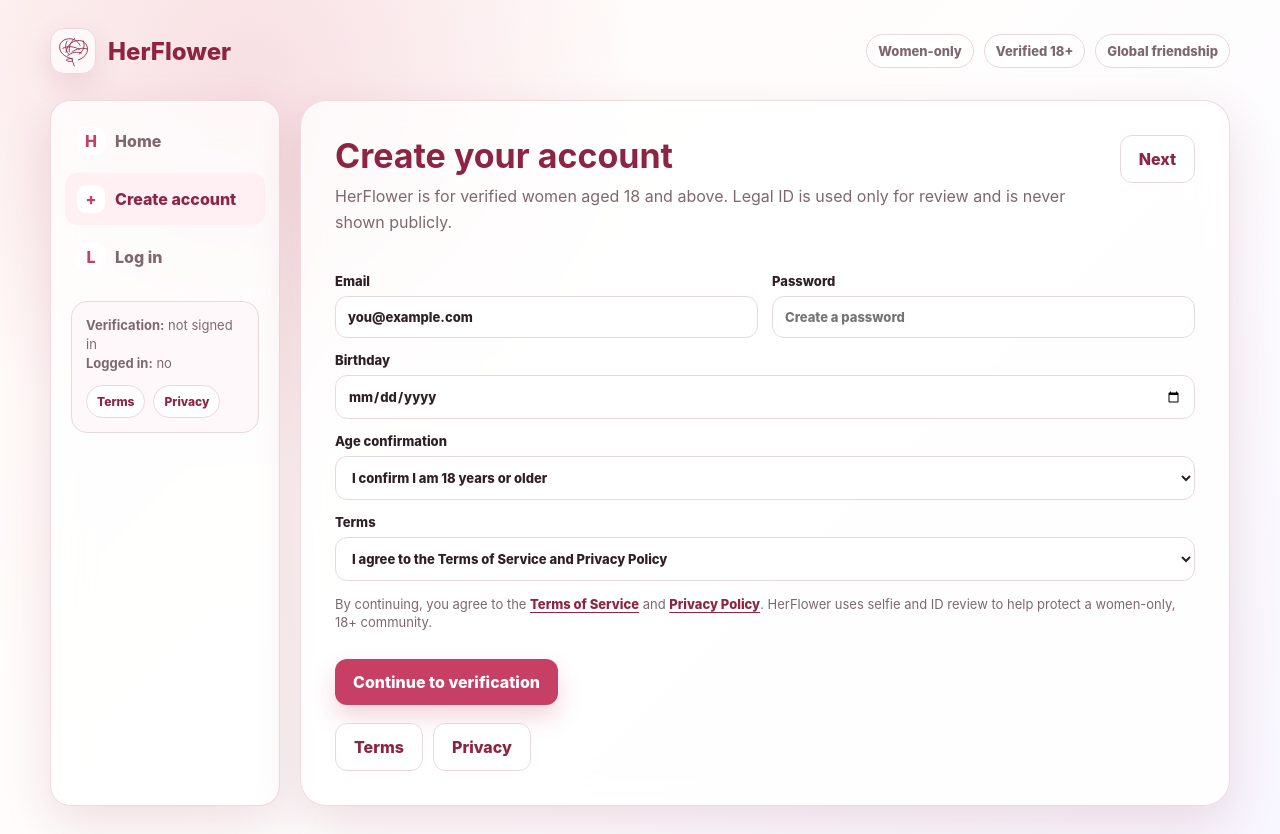
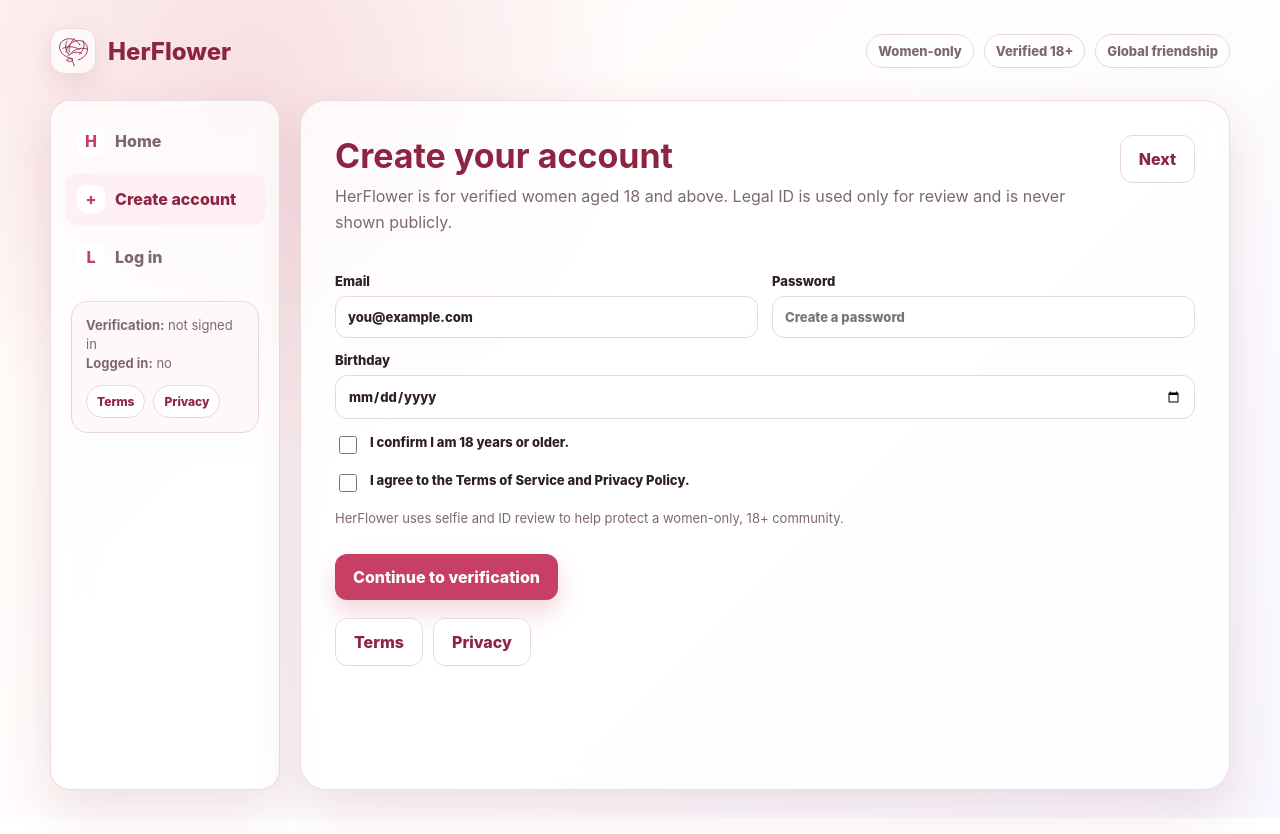
Before and after one commit to cecileh984-cn/herflower-app, a Next.js app: page /signup in a window 1280 px wide. Built offline with nearby package versions, Linux system fonts and the light colour scheme; no server answers.

Commit message:
Validate signup age and policy consent

```diff
--- a/app/globals.css
+++ b/app/globals.css
@@ -490,6 +490,20 @@ label {
   font-weight: 850;
 }
 
+.check-row {
+  display: flex;
+  align-items: flex-start;
+  gap: 10px;
+  line-height: 1.45;
+}
+
+.check-row input {
+  margin-top: 3px;
+  width: 18px;
+  height: 18px;
+  flex: 0 0 auto;
+}
+
 input,
 textarea,
 select {
--- a/app/signup/page.tsx
+++ b/app/signup/page.tsx
@@ -13,15 +13,50 @@ export default function SignUpPage() {
   const { signUp } = useLocalAppState();
   const [email, setEmail] = useState("you@example.com");
   const [password, setPassword] = useState("");
+  const [birthday, setBirthday] = useState("");
+  const [isAdultConfirmed, setIsAdultConfirmed] = useState(false);
+  const [termsAccepted, setTermsAccepted] = useState(false);
   const [statusMessage, setStatusMessage] = useState("");
   const [needsEmailConfirmation, setNeedsEmailConfirmation] = useState(false);
   const [isSubmitting, setIsSubmitting] = useState(false);
 
+  function isAtLeast18(dateValue: string) {
+    if (!dateValue) return false;
+
+    const birthdayDate = new Date(`${dateValue}T00:00:00`);
+    if (Number.isNaN(birthdayDate.getTime())) return false;
+
+    const today = new Date();
+    let age = today.getFullYear() - birthdayDate.getFullYear();
+    const monthDifference = today.getMonth() - birthdayDate.getMonth();
+    const birthdayHasNotHappenedThisYear =
+      monthDifference < 0 || (monthDifference === 0 && today.getDate() < birthdayDate.getDate());
+
+    if (birthdayHasNotHappenedThisYear) age -= 1;
+    return age >= 18;
+  }
+
   async function handleSubmit(event: FormEvent<HTMLFormElement>) {
     event.preventDefault();
-    setIsSubmitting(true);
     setStatusMessage("");
     setNeedsEmailConfirmation(false);
+
+    if (!isAtLeast18(birthday)) {
+      setStatusMessage("You must be at least 18 years old to create a HerFlower account.");
+      return;
+    }
+
+    if (!isAdultConfirmed) {
+      setStatusMessage("Please confirm that you are 18 years or older.");
+      return;
+    }
+
+    if (!termsAccepted) {
+      setStatusMessage("Please accept the Terms of Service and Privacy Policy before continuing.");
+      return;
+    }
+
+    setIsSubmitting(true);
 
     const { data, error } = await supabase.auth.signUp({
       email,
@@ -82,13 +117,18 @@ export default function SignUpPage() {
         <form className="grid two" onSubmit={handleSubmit}>
           <label>Email<input type="email" value={email} onChange={(event) => setEmail(event.target.value)} placeholder="you@example.com" required /></label>
           <label>Password<input type="password" value={password} onChange={(event) => setPassword(event.target.value)} placeholder="Create a password" minLength={6} required /></label>
-          <label className="full">Birthday<input type="date" required /></label>
-          <label className="full">Age confirmation<select><option>I confirm I am 18 years or older</option><option>I am not 18 yet</option></select></label>
-          <label className="full">Terms<select required><option>I agree to the Terms of Service and Privacy Policy</option></select></label>
-          <p className="small full">
-            By continuing, you agree to the <Link href="/terms">Terms of Service</Link> and <Link href="/privacy">Privacy Policy</Link>.
-            HerFlower uses selfie and ID review to help protect a women-only, 18+ community.
-          </p>
+          <label className="full">Birthday<input type="date" value={birthday} onChange={(event) => setBirthday(event.target.value)} required /></label>
+          <label className="check-row full">
+            <input type="checkbox" checked={isAdultConfirmed} onChange={(event) => setIsAdultConfirmed(event.target.checked)} required />
+            <span>I confirm I am 18 years or older.</span>
+          </label>
+          <label className="check-row full">
+            <input type="checkbox" checked={termsAccepted} onChange={(event) => setTermsAccepted(event.target.checked)} required />
+            <span>
+              I agree to the <Link href="/terms">Terms of Service</Link> and <Link href="/privacy">Privacy Policy</Link>.
+            </span>
+          </label>
+          <p className="small full">HerFlower uses selfie and ID review to help protect a women-only, 18+ community.</p>
           <div className="actions full">
             <button className="btn btn-primary" type="submit" disabled={isSubmitting}>{isSubmitting ? "Creating account..." : "Continue to verification"}</button>
           </div>
```
